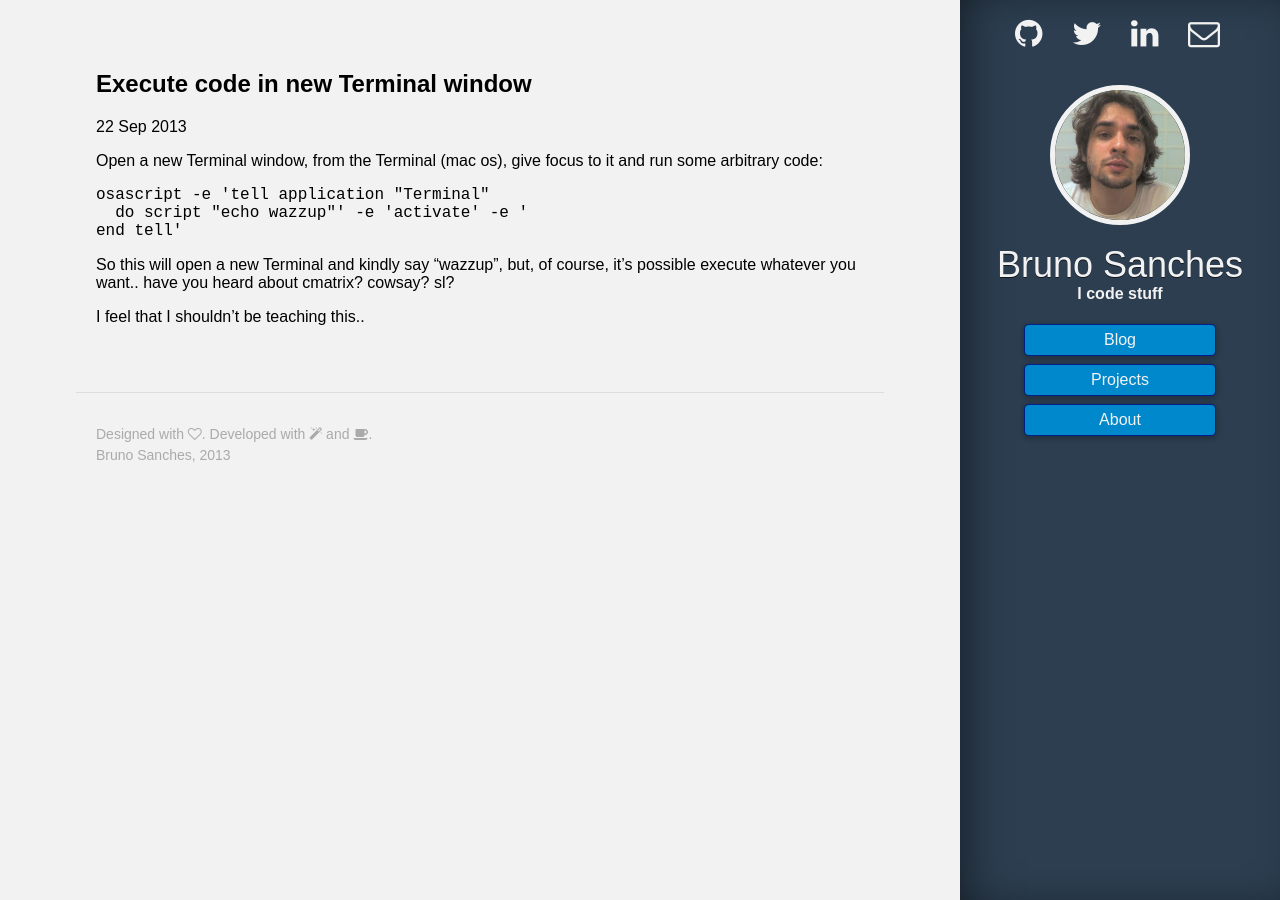
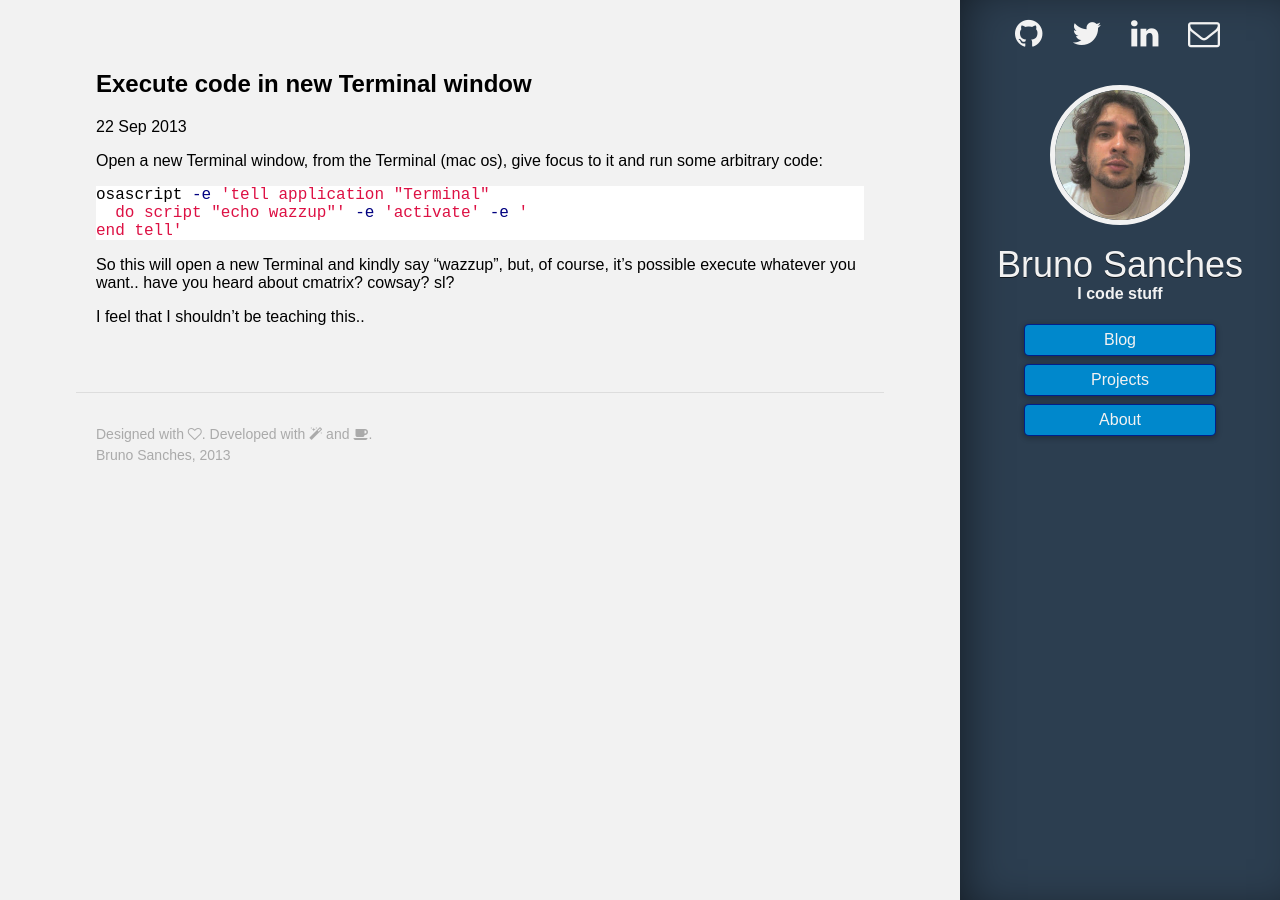
Before and after one commit to brunops/brunops.github.io, a Jekyll site: the page built from _posts/2013-09-22-execute-code-terminal-new-window.markdown, in a window 1280 px wide. Built offline with Jekyll 4.4.1, drawn with Linux system fonts in a browser that asks for light colours; some web fonts are replaced; Markdown is read by kramdown in place of the engine named in the settings.

Commit message:
reformat to markdown

```diff
--- a/_posts/2013-09-22-execute-code-terminal-new-window.markdown
+++ b/_posts/2013-09-22-execute-code-terminal-new-window.markdown
@@ -7,9 +7,13 @@ categories:
 - random
 ---
 Open a new Terminal window, from the Terminal (mac os), give focus to it and run some arbitrary code:
-<pre class="brush: bash; gutter: true; first-line: 1">osascript -e 'tell application "Terminal"
+
+{% highlight bash %}
+osascript -e 'tell application "Terminal"
   do script "echo wazzup"' -e 'activate' -e '
-end tell'</pre>
+end tell'
+{% endhighlight %}
+
 So this will open a new Terminal and kindly say “wazzup”, but, of course, it’s possible execute whatever you want.. have you heard about cmatrix? cowsay? sl?
 
 I feel that I shouldn’t be teaching this..
```
